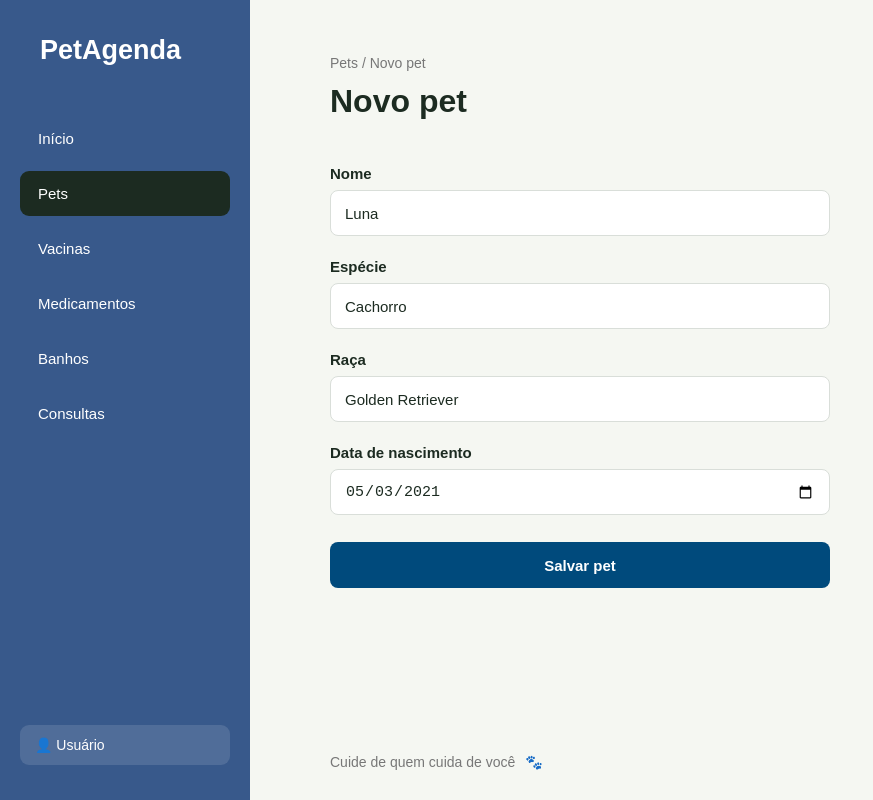
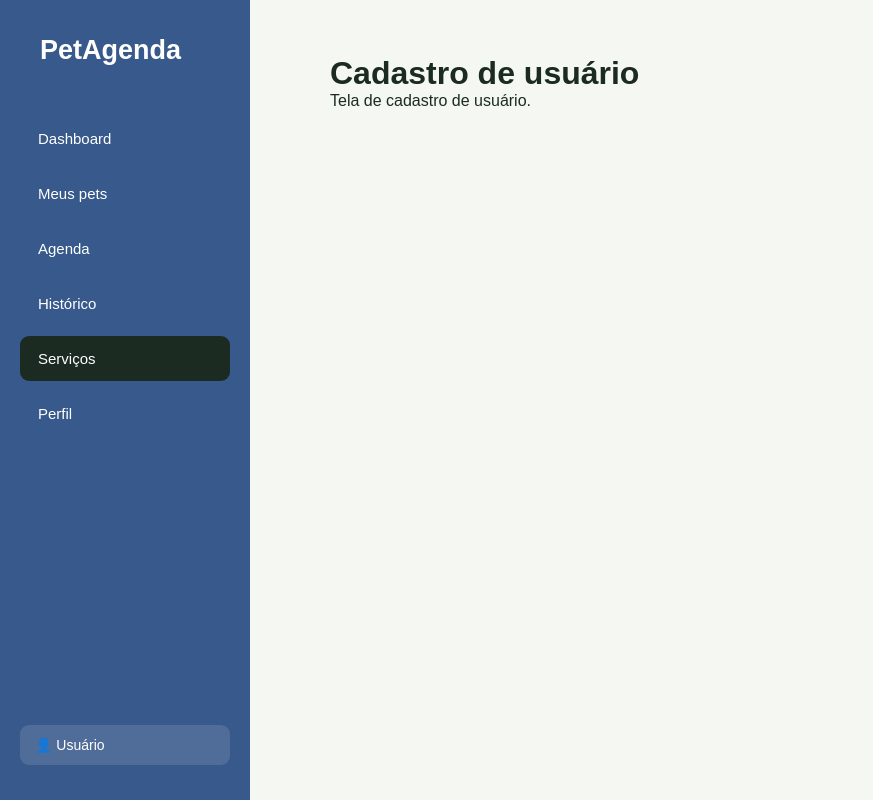
Before and after one commit to ArielFernando24/PetAgenda-, a React (Vite) app: page /perfil in a window 1280 px wide. Shown: the whole page, without its empty margins (0-873 px from the left). Built offline with nearby package versions, Linux system fonts and the light colour scheme.

Commit message:
Adiciona estrutura das telas do sistema

```diff
--- a/src/App.jsx
+++ b/src/App.jsx
@@ -1,110 +1,32 @@
-import { useState } from "react";
+import { BrowserRouter, Routes, Route } from "react-router-dom";
+import Sidebar from "./components/Sidebar";
+
+import CadastroUsuario from "./pages/CadastroUsuario";
+import Agendamento from "./pages/Agendamento";
+import Historico from "./pages/Historico";
+import CadastroPet from "./pages/CadastroPet";
+import NovoServico from "./pages/NovoServico";
 
 function App() {
-  const [nome, setNome] = useState("Luna");
-  const [especie, setEspecie] = useState("Cachorro");
-  const [raca, setRaca] = useState("Golden Retriever");
-  const [nascimento, setNascimento] = useState("2021-05-03");
+  return (
+    <BrowserRouter>
+      <div className="app">
+        <Sidebar />
 
-  function handleSubmit(event) {
-    event.preventDefault();
+        <main className="main-content">
+          <Routes>
+            <Route path="/" element={<CadastroPet />} />
 
-    if (!nome || !especie || !raca || !nascimento) {
-      alert("Por favor, preencha todos os campos.");
-      return;
-    }
-
-    const pet = {
-      nome,
-      especie,
-      raca,
-      nascimento,
-    };
-
-    console.log("Pet cadastrado:", pet);
-
-    alert(`Pet ${nome} salvo com sucesso!`);
-  }
-
-  return (
-    <div className="app">
-      <aside className="sidebar">
-        <div className="logo">PetAgenda</div>
-
-        <nav className="menu">
-          <a href="#">Início</a>
-          <a href="#" className="active">
-            Pets
-          </a>
-          <a href="#">Vacinas</a>
-          <a href="#">Medicamentos</a>
-          <a href="#">Banhos</a>
-          <a href="#">Consultas</a>
-        </nav>
-
-        <div className="user">👤 Usuário</div>
-      </aside>
-
-      <main className="main-content">
-        <header className="header">
-          <div>
-            <p className="breadcrumb">Pets / Novo pet</p>
-            <h1>Novo pet</h1>
-          </div>
-        </header>
-
-        <section className="form-container">
-          <form onSubmit={handleSubmit}>
-            <div className="form-group">
-              <label htmlFor="nome">Nome</label>
-              <input
-                id="nome"
-                type="text"
-                value={nome}
-                onChange={(event) => setNome(event.target.value)}
-              />
-            </div>
-
-            <div className="form-group">
-              <label htmlFor="especie">Espécie</label>
-              <input
-                id="especie"
-                type="text"
-                value={especie}
-                onChange={(event) => setEspecie(event.target.value)}
-              />
-            </div>
-
-            <div className="form-group">
-              <label htmlFor="raca">Raça</label>
-              <input
-                id="raca"
-                type="text"
-                value={raca}
-                onChange={(event) => setRaca(event.target.value)}
-              />
-            </div>
-
-            <div className="form-group">
-              <label htmlFor="nascimento">Data de nascimento</label>
-              <input
-                id="nascimento"
-                type="date"
-                value={nascimento}
-                onChange={(event) => setNascimento(event.target.value)}
-              />
-            </div>
-
-            <button type="submit">Salvar pet</button>
-          </form>
-        </section>
-
-        <footer className="footer">
-          <span>Cuide de quem cuida de você</span>
-          <span>🐾</span>
-        </footer>
-      </main>
-    </div>
+            <Route path="/dashboard" element={<CadastroUsuario />} />
+            <Route path="/meus-pets" element={<CadastroPet />} />
+            <Route path="/agenda" element={<Agendamento />} />
+            <Route path="/historico" element={<Historico />} />
+            <Route path="/servicos" element={<NovoServico />} />
+            <Route path="/perfil" element={<CadastroUsuario />} />
+          </Routes>
+        </main>
+      </div>
+    </BrowserRouter>
   );
 }
 
--- /dev/null
+++ b/src/components/Sidebar.jsx
@@ -0,0 +1,24 @@
+import { Link } from "react-router-dom";
+
+function Sidebar() {
+  return (
+    <aside className="sidebar">
+      <div className="logo">PetAgenda</div>
+
+      <nav className="menu">
+        <Link to="/dashboard">Dashboard</Link>
+        <Link to="/meus-pets">Meus pets</Link>
+        <Link to="/agenda">Agenda</Link>
+        <Link to="/historico">Histórico</Link>
+        <Link to="/servicos" className="active">
+          Serviços
+        </Link>
+        <Link to="/perfil">Perfil</Link>
+      </nav>
+
+      <div className="user">👤 Usuário</div>
+    </aside>
+  );
+}
+
+export default Sidebar;
--- /dev/null
+++ b/src/pages/Agendamento.jsx
@@ -0,0 +1,10 @@
+function Agendamento() {
+  return (
+    <div>
+      <h1>Agendamento</h1>
+      <p>Tela de agendamento.</p>
+    </div>
+  );
+}
+
+export default Agendamento;
--- /dev/null
+++ b/src/pages/CadastroPet.jsx
@@ -0,0 +1,92 @@
+import { useState } from "react";
+
+function CadastroPet() {
+  const [nome, setNome] = useState("Luna");
+  const [especie, setEspecie] = useState("Cachorro");
+  const [raca, setRaca] = useState("Golden Retriever");
+  const [nascimento, setNascimento] = useState("2021-05-03");
+
+  function handleSubmit(event) {
+    event.preventDefault();
+
+    if (!nome || !especie || !raca || !nascimento) {
+      alert("Por favor, preencha todos os campos.");
+      return;
+    }
+
+    const pet = {
+      nome,
+      especie,
+      raca,
+      nascimento,
+    };
+
+    console.log("Pet cadastrado:", pet);
+
+    alert(`Pet ${nome} salvo com sucesso!`);
+  }
+
+  return (
+    <>
+      <header className="header">
+        <div>
+          <p className="breadcrumb">Pets / Novo pet</p>
+          <h1>Novo pet</h1>
+        </div>
+      </header>
+
+      <section className="form-container">
+        <form onSubmit={handleSubmit}>
+          <div className="form-group">
+            <label htmlFor="nome">Nome</label>
+            <input
+              id="nome"
+              type="text"
+              value={nome}
+              onChange={(event) => setNome(event.target.value)}
+            />
+          </div>
+
+          <div className="form-group">
+            <label htmlFor="especie">Espécie</label>
+            <input
+              id="especie"
+              type="text"
+              value={especie}
+              onChange={(event) => setEspecie(event.target.value)}
+            />
+          </div>
+
+          <div className="form-group">
+            <label htmlFor="raca">Raça</label>
+            <input
+              id="raca"
+              type="text"
+              value={raca}
+              onChange={(event) => setRaca(event.target.value)}
+            />
+          </div>
+
+          <div className="form-group">
+            <label htmlFor="nascimento">Data de nascimento</label>
+            <input
+              id="nascimento"
+              type="date"
+              value={nascimento}
+              onChange={(event) => setNascimento(event.target.value)}
+            />
+          </div>
+
+          <button type="submit">Salvar pet</button>
+        </form>
+      </section>
+
+      <footer className="footer">
+        <span>Cuide de quem cuida de você</span>
+        <span>🐾</span>
+      </footer>
+    </>
+  );
+}
+
+export default CadastroPet;
--- /dev/null
+++ b/src/pages/CadastroUsuario.jsx
@@ -0,0 +1,10 @@
+function CadastroUsuario() {
+  return (
+    <div>
+      <h1>Cadastro de usuário</h1>
+      <p>Tela de cadastro de usuário.</p>
+    </div>
+  );
+}
+
+export default CadastroUsuario;
--- /dev/null
+++ b/src/pages/Historico.jsx
@@ -0,0 +1,10 @@
+function Historico() {
+  return (
+    <div>
+      <h1>Histórico</h1>
+      <p>Tela de histórico.</p>
+    </div>
+  );
+}
+
+export default Historico;
--- /dev/null
+++ b/src/pages/NovoServico.jsx
@@ -0,0 +1,10 @@
+function NovoServico() {
+  return (
+    <div>
+      <h1>Novo serviço</h1>
+      <p>Tela de cadastro de novo serviço.</p>
+    </div>
+  );
+}
+
+export default NovoServico;
```
Also changed, not shown: package.json (+6 -5 lines), 1 other file (tests, documents, lock files or other folders).
